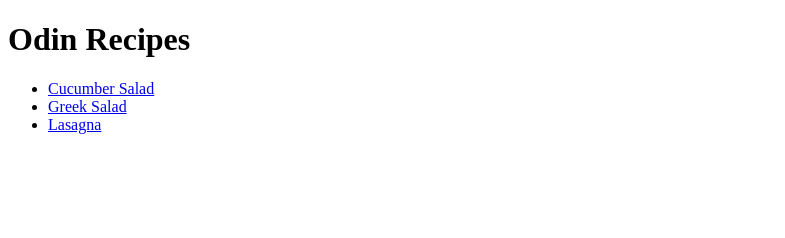
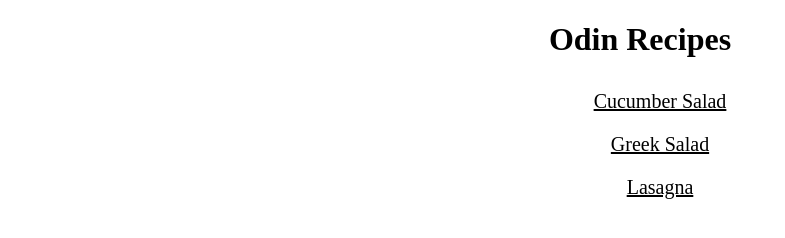
Before and after one commit to ticoaisha/odin-recipes, a plain HTML site: page index.html in a window 1280 px wide. Shown: the whole page, without its empty margins (0-785 px from the left). Drawn offline with Linux system fonts and the light colour scheme.

Commit message:
Uploading all files

```diff
--- a/index.html
+++ b/index.html
@@ -9,9 +9,13 @@
   <body>
     <h1>Odin Recipes</h1>
     <ul>
-      <li><a href="recipes/cucumber_salad.html">Cucumber Salad</a></li>
-      <li><a href="recipes/greek_salad.html">Greek Salad</a></li>
-      <li><a href="recipes/lasagna.html">Lasagna</a></li>
+        <div class="container">
+            <a href="recipes/cucumber_salad.html">Cucumber Salad</a>
+            <a href="recipes/greek_salad.html">Greek Salad</a>
+            <a href="recipes/lasagna.html">Lasagna</a>
+
+        </div>
+
     </ul>
   </body>
 </html>
--- a/style.css
+++ b/style.css
@@ -0,0 +1,18 @@
+.container{
+    display: flex;
+flex-direction: column;
+justify-content: center;
+align-items: center;
+
+
+}
+
+h1{
+    text-align: center;
+}
+
+a{
+    margin: 10px;
+    color: black;
+    font-size: 20px;
+}
```
Also changed, not shown: recipes/cucumber_salad.html (+6 -0 lines), recipes/greek_salad.html (+6 -0 lines), recipes/lasagna.html (+7 -4 lines), 1 other file.
